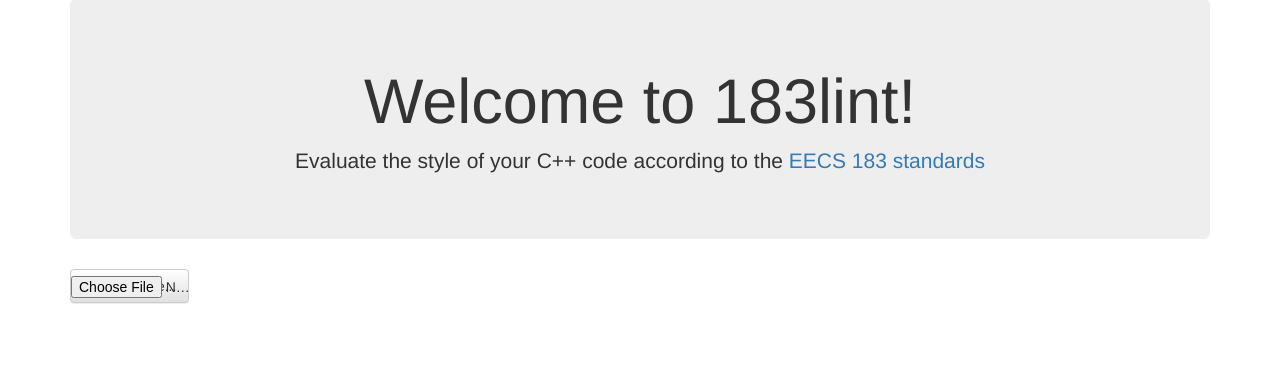
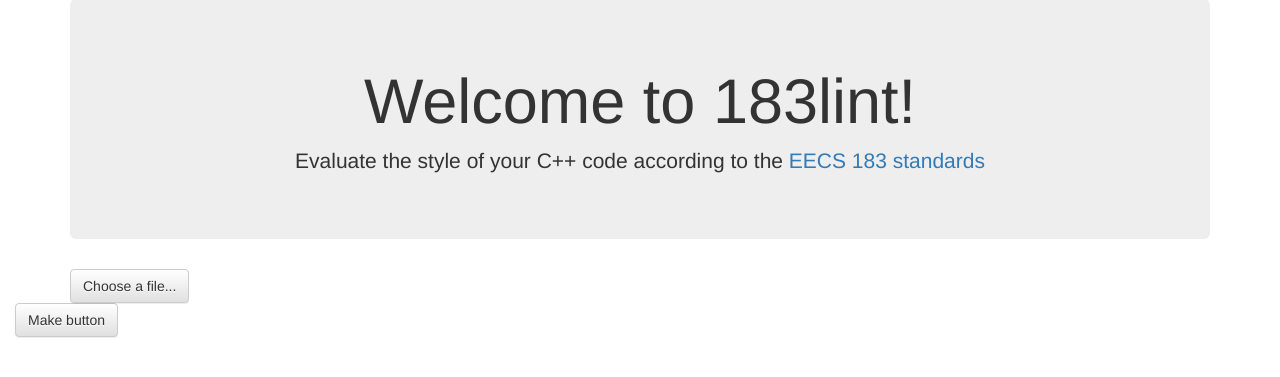
Before and after one commit to willwolfram18/183lint, a Flask app: page / in a window 1280 px wide. Shown: the part 73-450 px from the top of the page. Run offline with Flask 2, Linux system fonts and the light colour scheme; some libraries are stand-ins or nearby versions.

Commit message:
JS added to resize button and create more input buttons

```diff
--- a/static/scripts.js
+++ b/static/scripts.js
@@ -1,14 +1,39 @@
 $(function(){
-    function adjustInputWidth($input) {
-        var newWidth = $input.parent().innerWidth();
+    function adjustInputSize($input) {
+        var newWidth = $input.parent().innerWidth(),
+            newHeight = $input.parent().innerHeight();
         $input.width(newWidth);
+        $input.height(newHeight);
     }
 
-    function adjustInputWidths() {
+    function adjustInputSizes() {
         $('.hidden-file-input').each(function() {
-            adjustInputWidth($(this));
+            adjustInputSize($(this));
         })
     }
 
-    adjustInputWidths();
+    // Handle events with resizing to allow the choose file buttons
+    // to keep the input tag within the button
+    adjustInputSizes();
+    $(window).resize(adjustInputSizes);
+    $('.btn.file-input-btn').resize(adjustInputSizes);
+
+    function createElement(tag, elementClass) {
+        var $newElem = $(document.createElement(tag));
+        if (elementClass)
+            $newElem.addClass(elementClass);
+        return $newElem
+    }
+    function createNewFileInput() {
+        var $container = createElement('div', 'btn btn-default input-file-btn'),
+            $text = createElement('span', 'filename'),
+            $input = createElement('input', 'hidden-file-input');
+
+        $text.text('Choose a file...');
+        $input.attr('accept', '.cpp,.h').attr('type', 'file')
+        $container.append($text).append($input);
+        $('#input-files').append($container);
+        adjustInputSize($input);
+    }
+    $('#newBtn').click(createNewFileInput);
 });
--- a/static/styles.css
+++ b/static/styles.css
@@ -13,6 +13,7 @@
 input[type=file].hidden-file-input {
     display: inline-block;
     position: absolute;
+    top: 0px;
     left: 0px;
-    /*opacity: 0;*/
+    opacity: 0;
 }
--- a/templates/index.html
+++ b/templates/index.html
@@ -9,9 +9,12 @@
 </div>
 
 <div id="input-files" class="container">
-    <div class="btn btn-default">
+    <div class="btn btn-default file-input-btn">
         <span class="filename">Choose a file...</span>
         <input class="hidden-file-input" type="file" accept=".cpp,.h">
     </div>
 </div>
+<div id="newBtn" class="btn btn-default">
+    Make button
+</div>
 {% endblock %}
```
